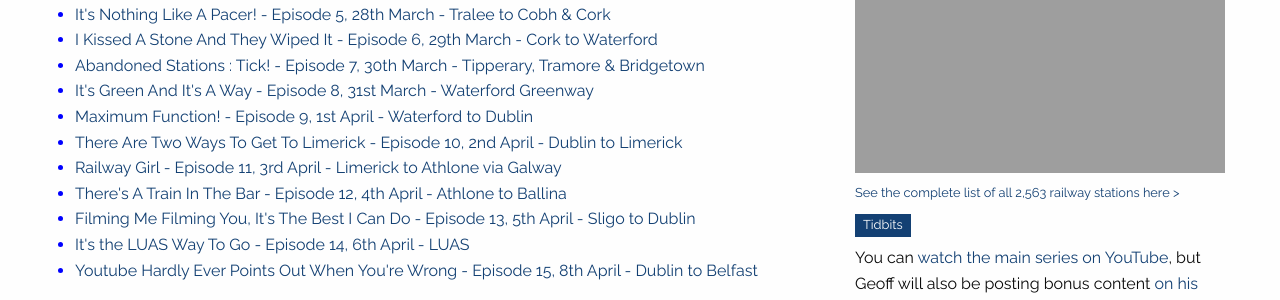
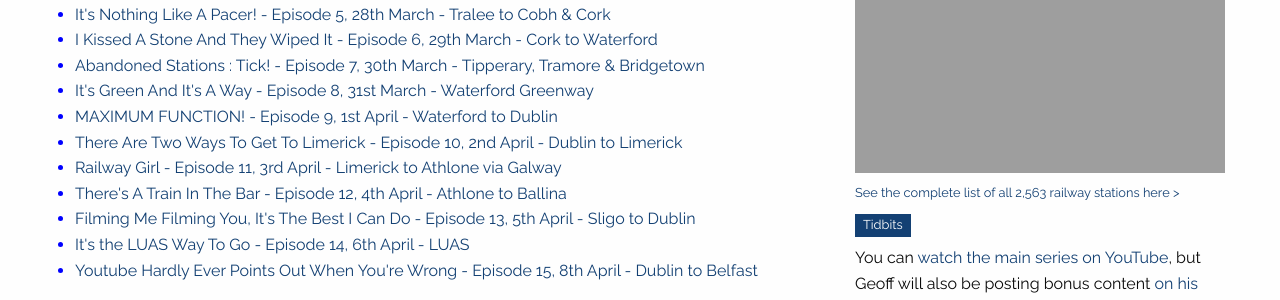
Before and after one commit to khawkins98/all-the-stations, a Jekyll site: the page built from videos.md, in a window 1280 px wide. Shown: the part 442-742 px from the top of the page. Built offline with Jekyll 4.4.1, drawn with Linux system fonts in a browser that asks for light colours; nearby versions of some CDN libraries; comment, search, counter and statistics services are not loaded.

Commit message:
Update videos.md

```diff
--- a/videos.md
+++ b/videos.md
@@ -30,7 +30,7 @@ The ultimate list of **all** the YouTube videos created as part of All The Stati
 <span class="li bl">{% include partial_youtube.html id="8d0PGGtKuec" title="I Kissed A Stone And They Wiped It - Episode 6, 29th March - Cork to Waterford" %}</span>
 <span class="li bl">{% include partial_youtube.html id="KhZ3pNHYjb0" title="Abandoned Stations : Tick! - Episode 7, 30th March - Tipperary, Tramore & Bridgetown" %}</span>
 <span class="li bl">{% include partial_youtube.html id="i0iOcTHIL0Q" title="It's Green And It's A Way - Episode 8, 31st March - Waterford Greenway" %}</span>
-<span class="li bl">{% include partial_youtube.html id="SxpeqsyyoJw" title="Maximum Function! - Episode 9, 1st April - Waterford to Dublin" %}</span>
+<span class="li bl">{% include partial_youtube.html id="SxpeqsyyoJw" title="MAXIMUM FUNCTION! - Episode 9, 1st April - Waterford to Dublin" %}</span>
 <span class="li bl">{% include partial_youtube.html id="7l9rqFHx3NU" title="There Are Two Ways To Get To Limerick - Episode 10, 2nd April - Dublin to Limerick" %}</span>
 <span class="li bl">{% include partial_youtube.html id="094AZp6ZyrE" title="Railway Girl - Episode 11, 3rd April - Limerick to Athlone via Galway" %}</span>
 <span class="li bl">{% include partial_youtube.html id="8630DmnIAf8" title="There's A Train In The Bar - Episode 12, 4th April - Athlone to Ballina" %}</span>
```
